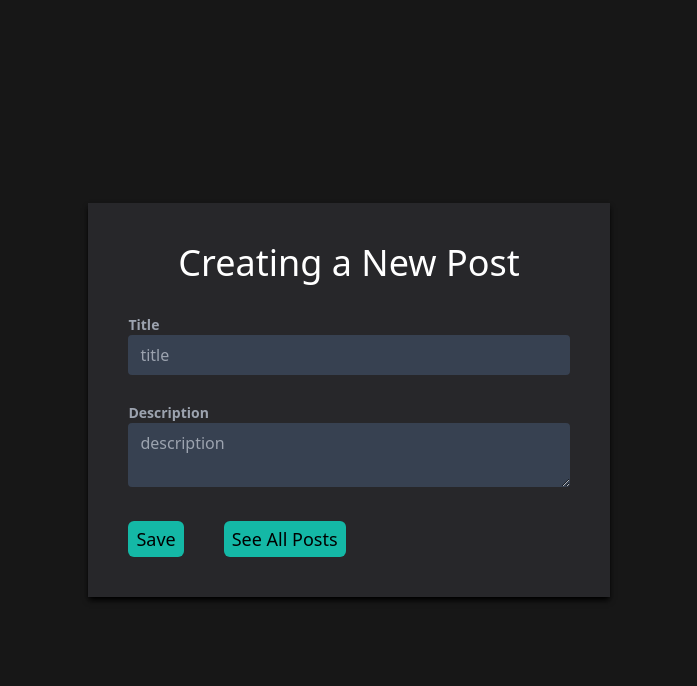
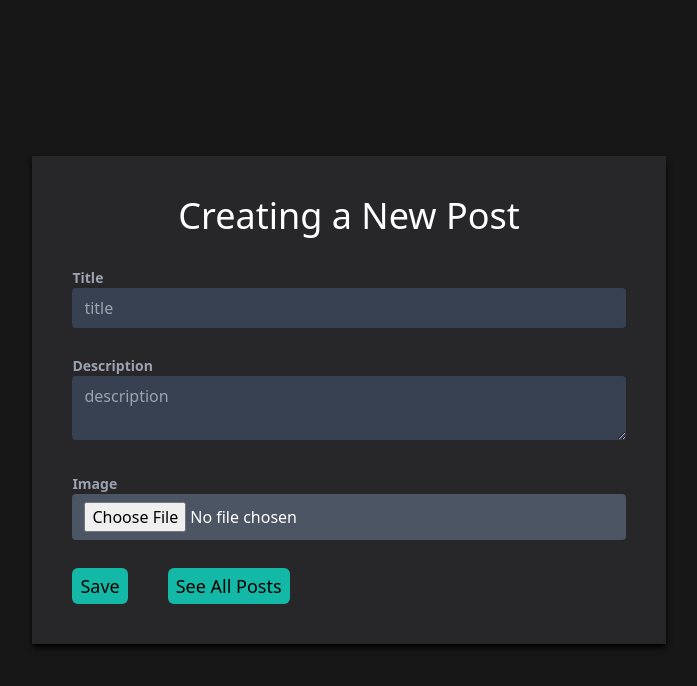
Before and after one commit to Ernestoc14/Mern-Crud, a React (Create React App) app in the folder client/: page /new in a window 1280 px wide. Shown: the top 686 px of the page, without its empty margins (291-988 px from the left). Built offline with nearby package versions, Linux system fonts and the light colour scheme; no server answers.

Commit message:
Adding Img Function

```diff
--- a/client/src/api/posts.js
+++ b/client/src/api/posts.js
@@ -2,7 +2,18 @@ import axios from 'axios';
 
 export const getPostsRequests = async () => await axios.get('/posts')
 
-export const createPostRequests = async (post) => await axios.post('/posts', post)
+export const createPostRequests = async (post) => {
+    const form = new FormData()
+
+    for (const key in post) {
+        form.append(key, post[key])
+    }
+    return await axios.post('/posts', form, {
+        headers: {
+            'Content-Type': 'multipart/form-data'
+        }
+    })
+}
 
 export const deletePostRequests = async (id) => await axios.delete(`/posts/${id}`)
 
--- a/client/src/components/PostCard.js
+++ b/client/src/components/PostCard.js
@@ -42,14 +42,17 @@ export function PostCard({ post }) {
 			<div className='px-4 py-7'>
 				<div className='flex justify-between '>
 					<h3 className="text-xl mb-2">{post.title}</h3>
-					<button className='bg-red-600 text-sm px-2 py-1 rounded-sm ml-12'
-                        onClick={() => handleDelete(post._id)}
+					<button className='bg-red-600 hover:bg-red-500 text-sm px-2 py-1 rounded-sm'
+                        onClick={(e) => {
+                            e.stopPropagation()
+                            handleDelete(post._id)}}
                     >
                         Delete
                     </button>
-				</div>
-				<p>{post.description}</p>
+                </div>
+                <p>{post.description}</p>
 			</div>
+            {post.image && <img src={post.image.url} className="object-cover h-96 w-full "/>}
 		</div>
 	)
 }
--- a/client/src/context/postContext.js
+++ b/client/src/context/postContext.js
@@ -17,8 +17,13 @@ export const PostProvider = ({ children }) => {
 	}
 
 	const createPost = async (post) => {
-		const res = await createPostRequests(post)
-		setPosts([...posts, res.data])
+		try {
+			const res = await createPostRequests(post)
+			console.log(res)
+			setPosts([...posts, res.data])
+		} catch (error) {
+			console.log(error)
+		}
 	}
 
 	const deletePost = async (id) => {
--- a/client/src/pages/HomePage.js
+++ b/client/src/pages/HomePage.js
@@ -19,13 +19,17 @@ export function HomePage() {
 
 	return (
 		<div className='text-white'>
-			<h1 className='text-4xl mb-8 justify-center flex'>Posts</h1>
-			<div className='grid place-content-center'>
-				<Link to='/new' className='bg-teal-500 text-black p-3 rounded-md mb-8'>
-					Create New Post
-				</Link>
-			</div>
-			<div className='grid grid-cols-3 gap-2'>
+			<header className='relative'>
+				<h1 className='text-4xl mb-8 justify-center flex'>Posts</h1>
+				<h3 className=' text-gray-300 text-xl absolute bottom-1 '>Posts({posts.length})</h3>
+				<div className='grid place-content-center mb-5'>
+					<Link to='/new' className='bg-teal-500 text-black p-3 rounded-md mb-8'>
+						Create New Post
+					</Link>
+				</div>
+			</header>
+
+			<div className='grid grid-cols-3 gap-4 '>
 				{posts.map((post) => (
 					<PostCard post={post} key={post._id} />
 				))}
--- a/client/src/pages/PostForm.js
+++ b/client/src/pages/PostForm.js
@@ -1,8 +1,9 @@
-import {Formik, Form, Field, ErrorMessage} from 'formik';
+import {Formik, Form, Field, ErrorMessage } from 'formik';
 import * as Yup from 'yup';
 import { usePosts } from '../context/postContext';
-import { Link, useNavigate, useParams} from 'react-router-dom';
-import { useEffect, useState} from 'react';
+import { Link, useNavigate, useParams } from 'react-router-dom';
+import { useEffect, useState } from 'react';
+import { AiOutlineLoading3Quarters } from 'react-icons/ai';
 
 export function PostForm() {
 
@@ -14,7 +15,8 @@ export function PostForm() {
 
     const [post, setPost] = useState({
         title: '',
-        description: ''
+        description: '',
+        // image: null
     })
 
     useEffect(() => {
@@ -43,11 +45,12 @@ export function PostForm() {
                         await createPost(values)
                     }
 
+                    actions.setSubmitting(false)
                     navigate('/')
                 }}
                 enableReinitialize
             >
-                {({handleSubmit}) => (
+                {({ handleSubmit, setFieldValue, isSubmitting}) => (
                     <Form onSubmit={handleSubmit}>
                         <h1 className='text-white text-4xl mb-8 justify-center flex'>Creating a New Post</h1>
                         <label
@@ -56,10 +59,12 @@ export function PostForm() {
                         >
                             Title
                         </label>
+
+                        <ErrorMessage component='p' className='text-red-400 text-sm' name='title' />
+
                         <Field name='title' placeholder='title'
                             className='px-3 py-2 focus:outline-none rounded bg-gray-700 text-white w-full mb-7'
                         />
-                        <ErrorMessage component='p' className='text-red-100 text-sm' name='title' />
 
                         <label
                             htmlFor= 'description'
@@ -67,14 +72,33 @@ export function PostForm() {
                         >
                             Description
                         </label>
+
+                        <ErrorMessage component='p' className='text-red-400 text-sm' name='description'/>
+
                         <Field
                             component='textarea'
                             name='description' placeholder='description'
-                            className='px-3 py-2 focus:outline-none rounded bg-gray-700 text-white w-full '
+                            className='px-3 py-2 focus:outline-none rounded bg-gray-700 text-white w-full mb-7'
                         />
-                        <ErrorMessage component='p' className='text-red-100 text-sm' name='description'/>
 
-                        <button type='submit'className='bg-teal-500 px-2 py-1 mt-7 rounded-md text-lg'>Save</button>
+                        <label
+                            htmlFor= 'image'
+                            className='text-sm block font-bold text-gray-400'
+                        >
+                            Image
+                        </label>
+
+                        <input type='file' name='image' className='px-3 py-2 focus:outline-none rounded bg-gray-600 text-white w-full mb-7'
+                            onChange={(e) => setFieldValue('image', e.target.files[0])}
+                        />
+
+                        <button type='submit' className='bg-teal-500 px-2 py-1 rounded-md text-lg'
+                            disabled={isSubmitting}
+                        >
+                            {isSubmitting ? (
+                                <AiOutlineLoading3Quarters className='animate-spin w-7 h-7'/>
+                            ) : 'Save'}
+                        </button>
                         <Link to="/" className='bg-teal-500 px-2 py-1.5 rounded-md text-lg ml-10'>See All Posts</Link>
                     </Form>
                 )}
```
